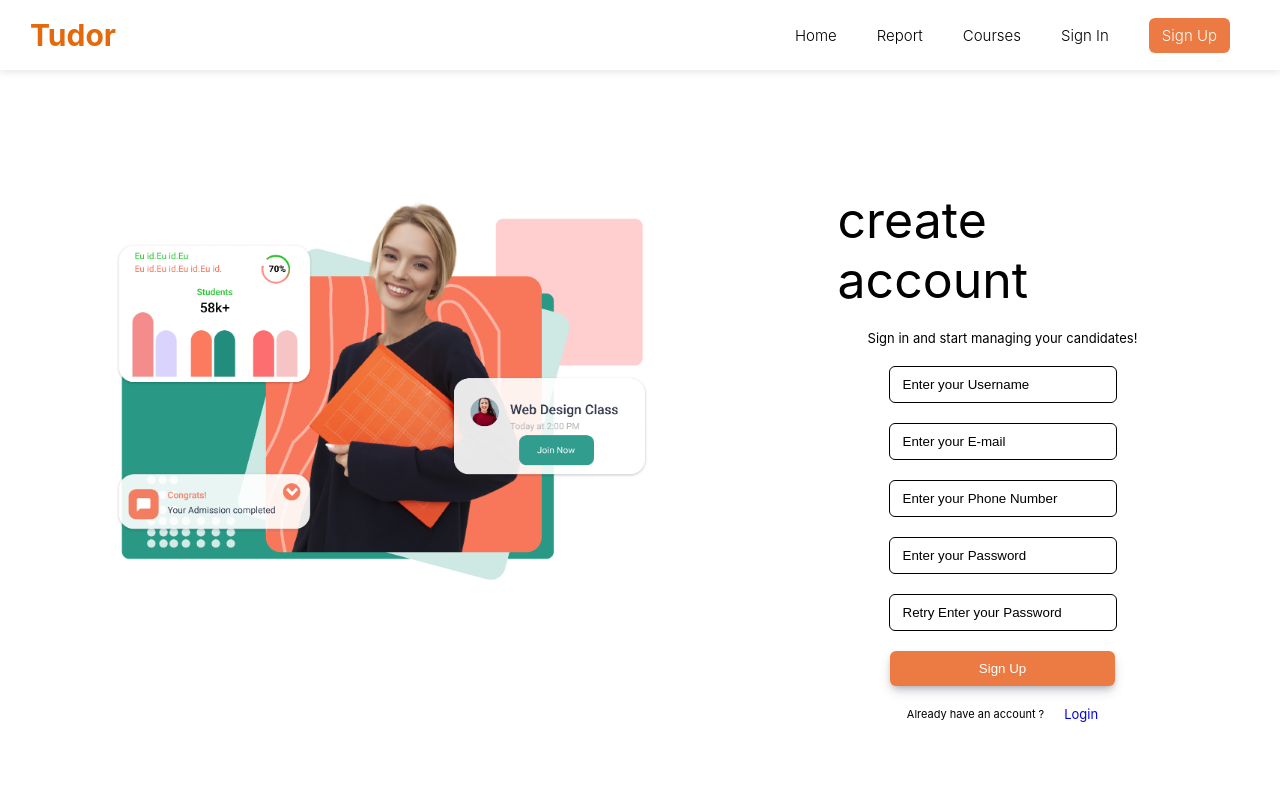
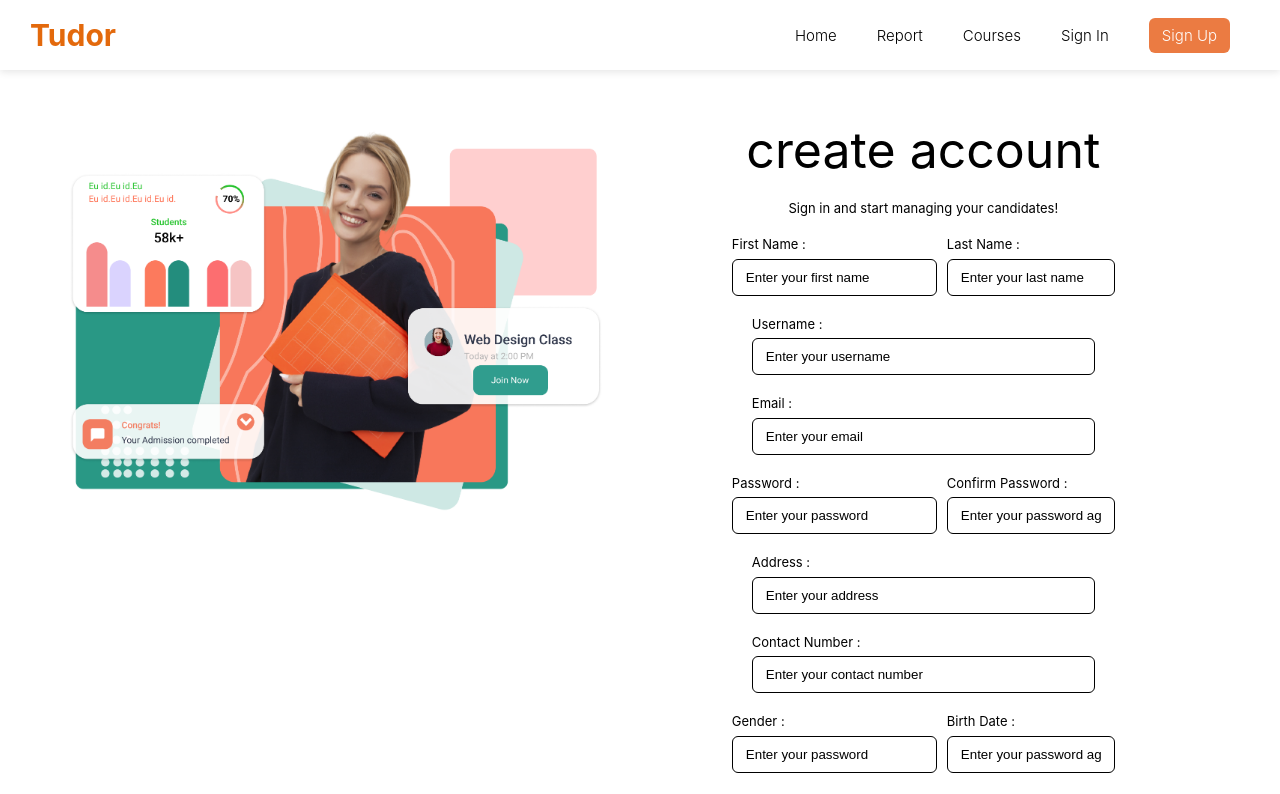
Before and after one commit to 2110336-2565-2/Sec3-Group16-Tuder, a React (Create React App) app in the folder Frontend/: page /SignUp in a window 1280 px wide. Shown: the top 794 px of the page. Built offline with nearby package versions, Linux system fonts and the light colour scheme.

Commit message:
Implement Sign Up Form
create sign up form to component and change props FormStyle , Form SignUp and SignUp

```diff
--- a/Frontend/src/components/FormSignIn.js
+++ b/Frontend/src/components/FormSignIn.js
@@ -3,14 +3,14 @@ import FormT from './FormStyle.js';
 export default function FormSignIn(){
     return(
         <form>
-            <FormT.Div>
+            <FormT.Div FormW='350px'>
                 <FormT.Header>Sign In</FormT.Header>
                 <FormT.Content>Sign in and start managing your candidates!</FormT.Content>
                 <FormT.Content>
-                    <FormT.TextInput name='username' type='text' placeholder='Username'/>
+                    <FormT.TextInput BoxSize='200px' name='username' type='text' placeholder='Username'/>
                 </FormT.Content>
                 <FormT.Content>
-                    <FormT.TextInput name='password' type='password' placeholder='Password'/>
+                    <FormT.TextInput BoxSize='200px' name='password' type='password' placeholder='Password'/>
                 </FormT.Content>
                 <FormT.ContentInline>
                     <FormT.ContentSmall>
--- a/Frontend/src/components/FormSignUp.js
+++ b/Frontend/src/components/FormSignUp.js
@@ -3,32 +3,80 @@ import FormT from './FormStyle.js';
 export default function FormSignUp(){
     return(
         <form>
-            <FormT.Div>
+            <FormT.Div FormW='500px'>
                 <FormT.Header>create account</FormT.Header>
                 <FormT.Content>Sign in and start managing your candidates!</FormT.Content>
                 <FormT.Content>
-                    <FormT.TextInput name='username' type='text' placeholder='Enter your Username'/>
+                    <FormT.Component>
+                        <FormT.Label>First Name :</FormT.Label>
+                        <FormT.TextInput BoxSize='140x' name='firstname' type='text' placeholder='Enter your first name'/>
+                    </FormT.Component>
+                    <FormT.Space></FormT.Space>
+                    <FormT.Component>
+                        <FormT.Label>Last Name :</FormT.Label>
+                        <FormT.TextInput BoxSize='140px' name='lastname' type='text' placeholder='Enter your last name'/>
+                    </FormT.Component>
                 </FormT.Content>
                 <FormT.Content>
-                    <FormT.TextInput name='email' type='email' placeholder='Enter your E-mail'/>
+                    <FormT.Component>
+                        <FormT.Label>Username :</FormT.Label>
+                        <FormT.TextInput BoxSize='315px' name='username' type='text' placeholder='Enter your username'/>
+                    </FormT.Component>
                 </FormT.Content>
                 <FormT.Content>
-                    <FormT.TextInput name='phonenumber' type='tel' pattern="[0-9]{3}-[0-9]{3}-[0-9]{4}" placeholder='Enter your Phone Number'/>
+                    <FormT.Component>
+                        <FormT.Label>Email :</FormT.Label>
+                        <FormT.TextInput BoxSize='315px' name='email' type='email' placeholder='Enter your email'/>
+                    </FormT.Component>
                 </FormT.Content>
                 <FormT.Content>
-                    <FormT.TextInput name='password' type='password' placeholder='Enter your Password'/>
+                    <FormT.Component>
+                        <FormT.Label>Password :</FormT.Label>
+                        <FormT.TextInput BoxSize='140x' name='password' type='password' placeholder='Enter your password'/>
+                    </FormT.Component>
+                    <FormT.Space></FormT.Space>
+                    <FormT.Component>
+                        <FormT.Label>Confirm Password :</FormT.Label>
+                        <FormT.TextInput BoxSize='140px' name='confirmpassword' type='password' placeholder='Enter your password again'/>
+                    </FormT.Component>
                 </FormT.Content>
                 <FormT.Content>
-                    <FormT.TextInput name='repassword' type='password' placeholder='Retry Enter your Password'/>
+                    <FormT.Component>
+                        <FormT.Label>Address :</FormT.Label>
+                        <FormT.TextInput BoxSize='315px' name='address' type='text' placeholder='Enter your address'/>
+                    </FormT.Component>
                 </FormT.Content>
                 <FormT.Content>
-                    <FormT.Button type='submit'>Sign Up</FormT.Button>
+                <FormT.Component>
+                        <FormT.Label>Contact Number :</FormT.Label>
+                        <FormT.TextInput BoxSize='315px' name='contactnumber' type='number' placeholder='Enter your contact number'/>
+                    </FormT.Component>
+                </FormT.Content>
+                <FormT.Content>
+                    <FormT.Component>
+                        <FormT.Label>Gender :</FormT.Label>
+                        <FormT.TextInput BoxSize='140x' name='password' type='password' placeholder='Enter your password'/>
+                    </FormT.Component>
+                    <FormT.Space></FormT.Space>
+                    <FormT.Component>
+                        <FormT.Label>Birth Date :</FormT.Label>
+                        <FormT.TextInput BoxSize='140px' name='confirmpassword' type='password' placeholder='Enter your password again'/>
+                    </FormT.Component>
+                </FormT.Content>
+                <FormT.Content>
+                    <FormT.Component>
+                        <FormT.Label>School :</FormT.Label>
+                        <FormT.TextInput BoxSize='315px' name='contactnumber' type='number' placeholder='Enter your contact number'/>
+                    </FormT.Component>
+                </FormT.Content>
+                <FormT.Content>
+                    <FormT.Button type='submit'>Sign in</FormT.Button>
                 </FormT.Content>
                 <FormT.Content>
                     <FormT.ContentSmall>
                         Already have an account ?
                     </FormT.ContentSmall>
-                    <FormT.Link to='/SignIn' underline='none'>Login</FormT.Link>
+                    <FormT.Link to='/Signin' underline='none'>Sign In</FormT.Link>
                 </FormT.Content>
             </FormT.Div>
         </form>
--- a/Frontend/src/components/FormStyle.js
+++ b/Frontend/src/components/FormStyle.js
@@ -5,7 +5,9 @@ import { Link } from "react-router-dom";
 
 const FormT = {
     Div: styled.div`
-        width: 350px;
+        width:${(props) => {
+            return props.FormW
+        }};
         padding: 10px;
         display: flex;
         flex-direction: column;
@@ -35,7 +37,9 @@ const FormT = {
         justify-content: center;
     `,
     TextInput: styled.input`
-        width: 200px;
+        width: ${(props) => {
+            return props.BoxSize
+        }};
         padding: 10px 13px;
         border: 1px solid black;
         border-radius: 6px;
@@ -69,6 +73,17 @@ const FormT = {
         color: ${(props) => {
             return props.color
         }};
+    `,
+    Component: styled.div`
+        display: flex;
+        flex-direction: column;
+    `,
+    Label: styled.div`
+        margin-bottom: 0.5em;
+    `,
+    Space: styled.div`
+        padding-right: 5px;
+        padding-left: 5px;
     `
 }
 
--- a/Frontend/src/pages/SignUp.js
+++ b/Frontend/src/pages/SignUp.js
@@ -3,12 +3,12 @@ import FormSignUp from "../components/FormSignUp.js";
 
 export default function SignUp(){
     return(
-        <ContainerWithHeight margintop='100px'>
+        <ContainerWithHeight margintop='30px'>
             <SeperateSection>
-                <ItemGrid justify='center' columngrid='1 / 3'>
+                <ItemGrid justify='center' columngrid='1 / 2'>
                     <ImageTudor width='600px' src="/images/index.png" alt="seprate70" />
                 </ItemGrid>
-                <ItemGrid columngrid='4'>
+                <ItemGrid columngrid='2 / 4'>
                     <FormSignUp />
                 </ItemGrid>
             </SeperateSection>
```
